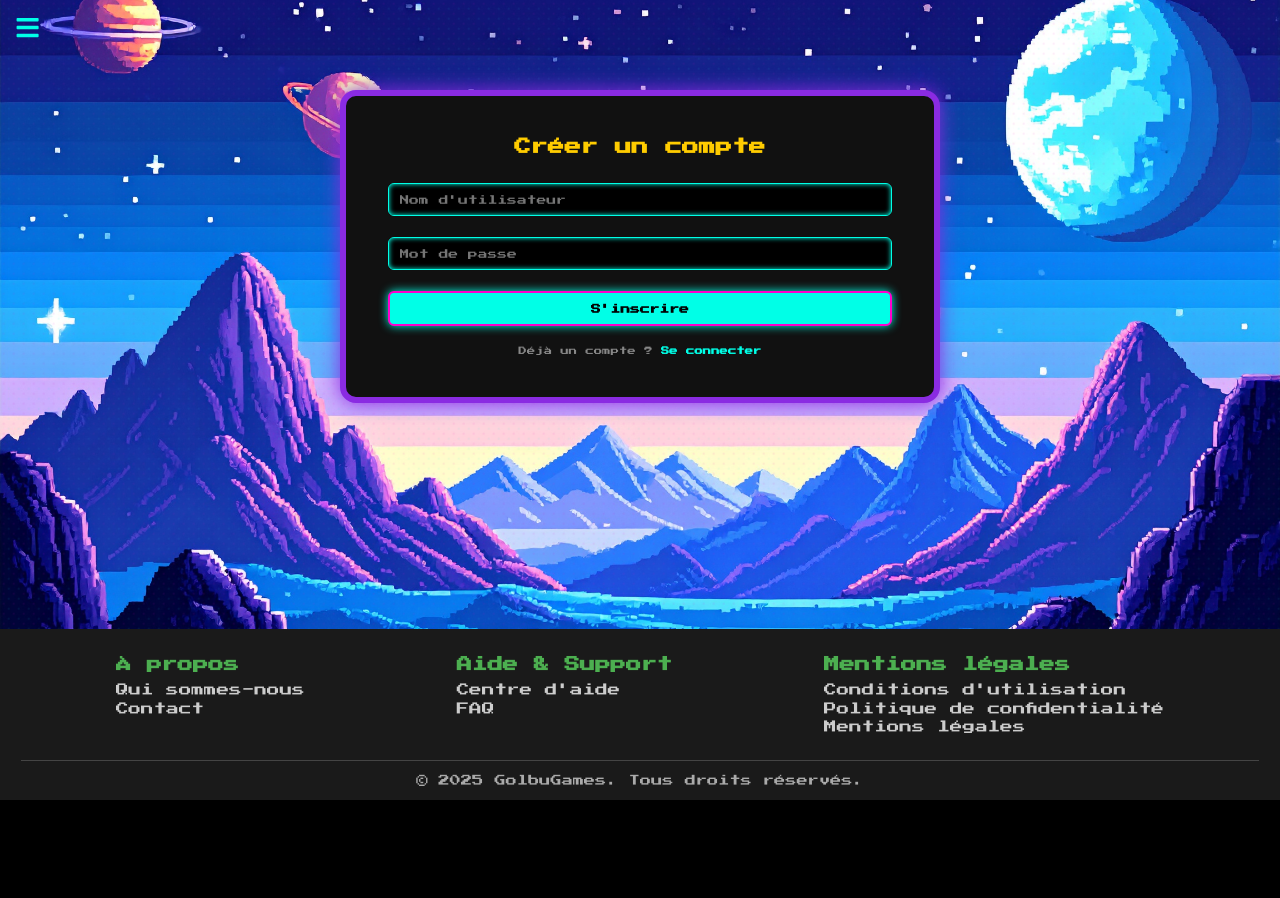
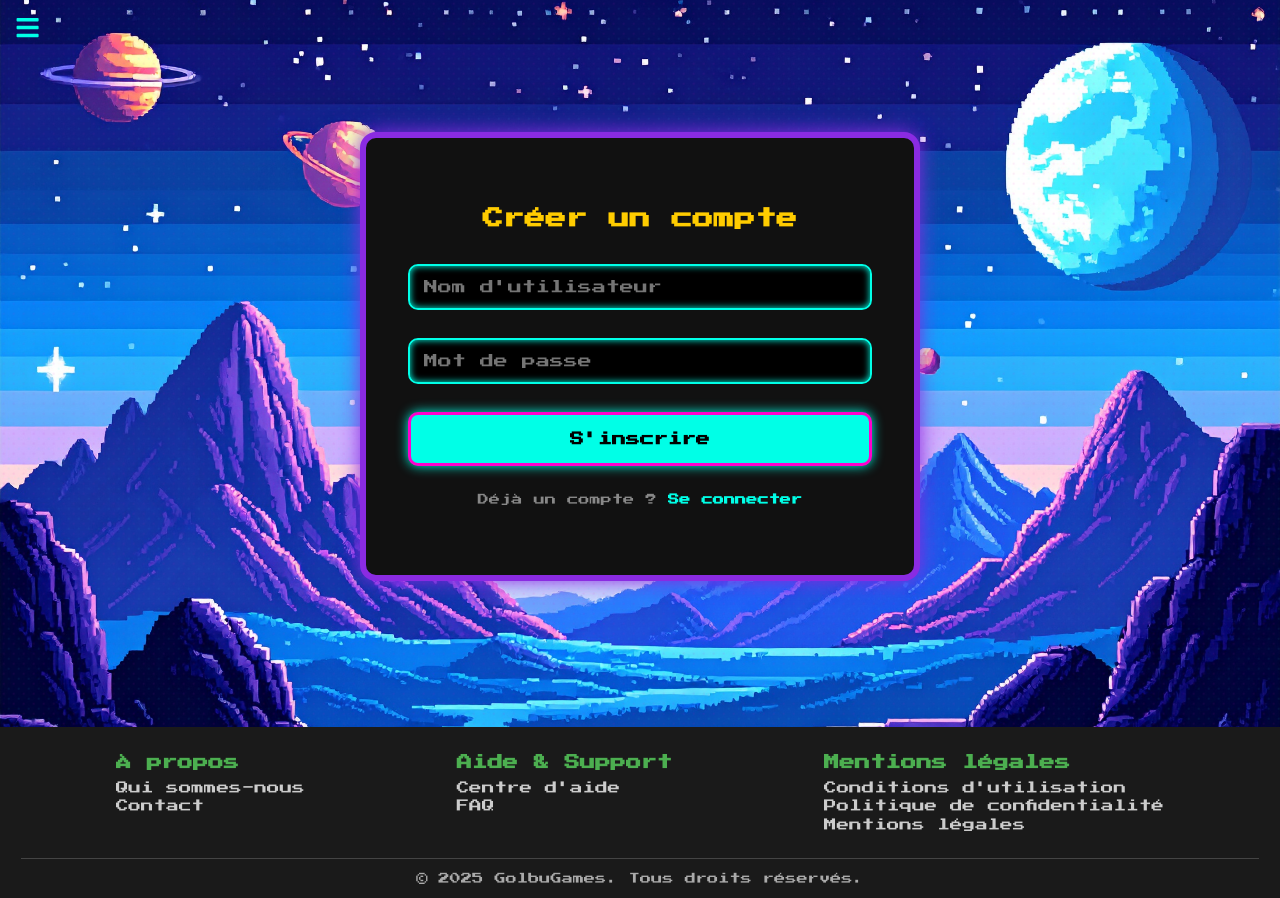
Before and after one commit to Yurhigz/GolbuGames, a React (Create React App) app in the folder frontend/my-app/: page /register in a window 1280 px wide. Before the commit the page ends 800 px from the top, so only its background shows below. Built offline with nearby package versions, Linux system fonts and the light colour scheme.

Commit message:
correction footer + redimention de certaines cases

```diff
--- a/frontend/my-app/src/components/DifficultyModal.css
+++ b/frontend/my-app/src/components/DifficultyModal.css
@@ -9,6 +9,10 @@
     justify-content: center;
     align-items: center;
     z-index: 1000;
+}
+
+.modal-content h2 {
+    color: #ffcc00;
 }
 
 .modal-content {
@@ -47,12 +51,28 @@
   }
 
 
-.close-button {
+  .close-button {
     position: absolute;
     top: 10px;
     right: 10px;
     border: none;
     background: none;
-    font-size: 1.5rem;
+    color: #ff0044;
+    font-size: 1.7rem;
     cursor: pointer;
+    text-shadow:
+        0 0 5px #ff0044,
+        0 0 10px #ff0044,
+        0 0 20px #ff0044,
+        0 0 30px #ff0044;
+    transition: transform 0.2s ease, text-shadow 0.3s ease;
 }
+
+.close-button:hover {
+    transform: scale(1.1);
+    text-shadow:
+        0 0 10px #ff0044,
+        0 0 20px #ff0044,
+        0 0 30px #ff0044,
+        0 0 40px #ff0044;
+}
--- a/frontend/my-app/src/components/Footer.css
+++ b/frontend/my-app/src/components/Footer.css
@@ -4,7 +4,7 @@
     color: #fff;
     padding: 2rem 1.5rem 1rem 1.5rem;
     font-size: 0.9rem;
-    margin-top: 3rem; /* Ajoute de l’espace au-dessus */
+    margin-top: 1rem; /* Ajoute de l’espace au-dessus */
     z-index: 2000;
 }
 
--- a/frontend/my-app/src/pages/Friends.css
+++ b/frontend/my-app/src/pages/Friends.css
@@ -15,6 +15,7 @@ body {
     margin-left: 230px;
     margin-right: 130px;
     flex-wrap: wrap;
+    margin-bottom: 17rem;
 }
 
 .friends-left,
--- a/frontend/my-app/src/pages/Multi.css
+++ b/frontend/my-app/src/pages/Multi.css
@@ -1,5 +1,3 @@
-@import url('https://fonts.googleapis.com/css2?family=Press+Start+2P&display=swap');
-
 .multi-container {
   display: flex;
   flex-direction: column;
@@ -7,6 +5,7 @@
   padding: 60px 30px;
   color: #fff;
   font-family: 'Press Start 2P', cursive;
+  margin-bottom: 9rem;
 }
 
 .multi-title {
@@ -26,7 +25,7 @@
 .card {
   background: #1a1a1a;
   border: 6px solid #8a2be2;
-  padding: 50px 40px;
+  padding: 60px 40px;
   width: 420px;
   box-shadow: 0 0 20px #8a2be2;
   border-radius: 16px;
@@ -45,12 +44,12 @@
 }
 
 .option-title {
-  font-size: 1.5rem;
+  font-size: 1.4rem;
   color: #ffcc00;
 }
 
 .option-description {
-  font-size: 1rem;
+  font-size: 1.03rem;
   color: #ddd;
   line-height: 1.6;
 }
--- a/frontend/my-app/src/pages/User/Login.css
+++ b/frontend/my-app/src/pages/User/Login.css
@@ -1,51 +1,53 @@
 .login-container {
     width: 100%;
-    max-width: 600px;
-    margin: 5rem auto;
-    padding: 3rem;
+    max-width: 560px; /* Réduction de la largeur */
+    margin: 8rem auto;
+    padding: 5rem 3rem; /* Hauteur augmentée, largeur inchangée */
     border-radius: 16px;
     background-color: #111;
     box-shadow: 0 0 20px #8a2be2;
     font-family: 'Press Start 2P', cursive;
     border: 6px solid #8a2be2;
     color: #00ffe7;
+    font-size: 1rem;
 }
 
 .login-title {
     text-align: center;
-    margin-bottom: 2rem;
-    font-size: 1.2rem;
+    margin-bottom: 2.5rem;
+    font-size: 1.5rem;
     color: #ffcc00;
 }
 
 .input-group {
-    margin-bottom: 1.5rem;
+    margin-bottom: 2rem;
 }
 
 .input-field {
     width: 100%;
-    padding: 0.75rem;
-    font-size: 0.7rem;
-    border: 1px solid #00ffe7;
-    border-radius: 6px;
+    padding: 1rem;
+    font-size: 1rem;
+    border: 2px solid #00ffe7;
+    border-radius: 10px;
     background-color: #000;
     color: #00ffe7;
-    box-shadow: 0 0 5px #00ffe7 inset;
+    box-shadow: 0 0 7px #00ffe7 inset;
     font-family: inherit;
 }
 
 .btn-green {
     width: 100%;
-    padding: 0.75rem;
-    font-size: 0.7rem;
+    padding: 1.2rem;
+    font-size: 1rem;
     background-color: #00ffe7;
     color: #000;
-    border: 2px solid #ff00cc;
-    border-radius: 6px;
+    border: 3px solid #ff00cc;
+    border-radius: 10px;
     cursor: pointer;
     font-weight: bold;
     transition: background-color 0.3s, box-shadow 0.3s;
     font-family: inherit;
+    box-shadow: 0 0 12px #00ffe7;
 }
 
 .btn-green:hover {
@@ -55,9 +57,9 @@
 }
 
 .register-link {
-    margin-top: 1.5rem;
+    margin-top: 2rem;
     text-align: center;
-    font-size: 0.6rem;
+    font-size: 0.8rem;
     color: #888;
 }
 
--- a/frontend/my-app/src/pages/User/Register.css
+++ b/frontend/my-app/src/pages/User/Register.css
@@ -1,50 +1,51 @@
 .register-container {
     width: 100%;
-    max-width: 600px;
-    margin: 5rem auto;
-    padding: 3rem;
+    max-width: 560px; /* Réduction de la largeur */
+    margin: 8rem auto;
+    padding: 5rem 3rem; /* Hauteur augmentée, largeur inchangée */
     border-radius: 16px;
     background-color: #111;
     box-shadow: 0 0 20px #8a2be2;
     font-family: 'Press Start 2P', cursive;
     border: 6px solid #8a2be2;
     color: #00ffe7;
+    font-size: 1rem;
 }
 
 .register-title {
     text-align: center;
-    margin-bottom: 2rem;
-    font-size: 1.2rem;
+    margin-bottom: 2.5rem;
+    font-size: 1.5rem;
     color: #ffcc00;
 }
 
 .input-group {
-    margin-bottom: 1.5rem;
+    margin-bottom: 2rem;
 }
 
 .input-field {
     width: 100%;
-    padding: 0.75rem;
-    font-size: 0.7rem;
-    border: 1px solid #00ffe7;
-    border-radius: 6px;
+    padding: 1rem;
+    font-size: 1rem;
+    border: 2px solid #00ffe7;
+    border-radius: 10px;
     background-color: #000;
     color: #00ffe7;
-    box-shadow: 0 0 5px #00ffe7 inset;
+    box-shadow: 0 0 7px #00ffe7 inset;
     font-family: inherit;
 }
 
 .btn-green {
     width: 100%;
-    padding: 0.75rem;
-    font-size: 0.7rem;
+    padding: 1.2rem;
+    font-size: 1rem;
     background-color: #00ffe7;
     color: #000;
-    border: 2px solid #ff00cc;
-    border-radius: 6px;
+    border: 3px solid #ff00cc;
+    border-radius: 10px;
     cursor: pointer;
     font-weight: bold;
-    box-shadow: 0 0 10px #00ffe7;
+    box-shadow: 0 0 12px #00ffe7;
     transition: background-color 0.3s, box-shadow 0.3s;
     font-family: inherit;
 }
@@ -56,9 +57,9 @@
 }
 
 .login-link {
-    margin-top: 1.5rem;
+    margin-top: 2rem;
     text-align: center;
-    font-size: 0.6rem;
+    font-size: 0.8rem;
     color: #888;
 }
 
--- a/frontend/my-app/src/pages/homepage.css
+++ b/frontend/my-app/src/pages/homepage.css
@@ -16,6 +16,7 @@ html {
 
 .home-container {
     padding: 2rem;
+    margin-bottom: 6rem;
 }
 
 .main-content-home {
```
Also changed, not shown: frontend/my-app/src/styles.css (line endings or trailing spaces).
